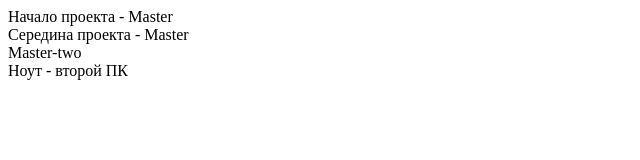
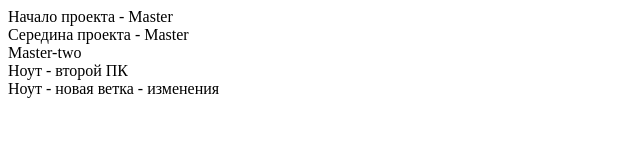
Before and after one commit to AntonioMikhailov/Test-Open-19.03, a plain HTML site: page index.html in a window 1280 px wide. Shown: the whole page, without its empty margins (0-640 px from the left). Drawn offline with Linux system fonts and the light colour scheme.

Commit message:
Nout-first-commit

```diff
--- a/index.html
+++ b/index.html
@@ -11,6 +11,7 @@
   <div>Середина проекта - Master</div>
   <div>Master-two</div>
   <div>Ноут - второй ПК</div>
+  <div>Ноут - новая ветка - изменения</div>
 
 </body>
 </html>
```
